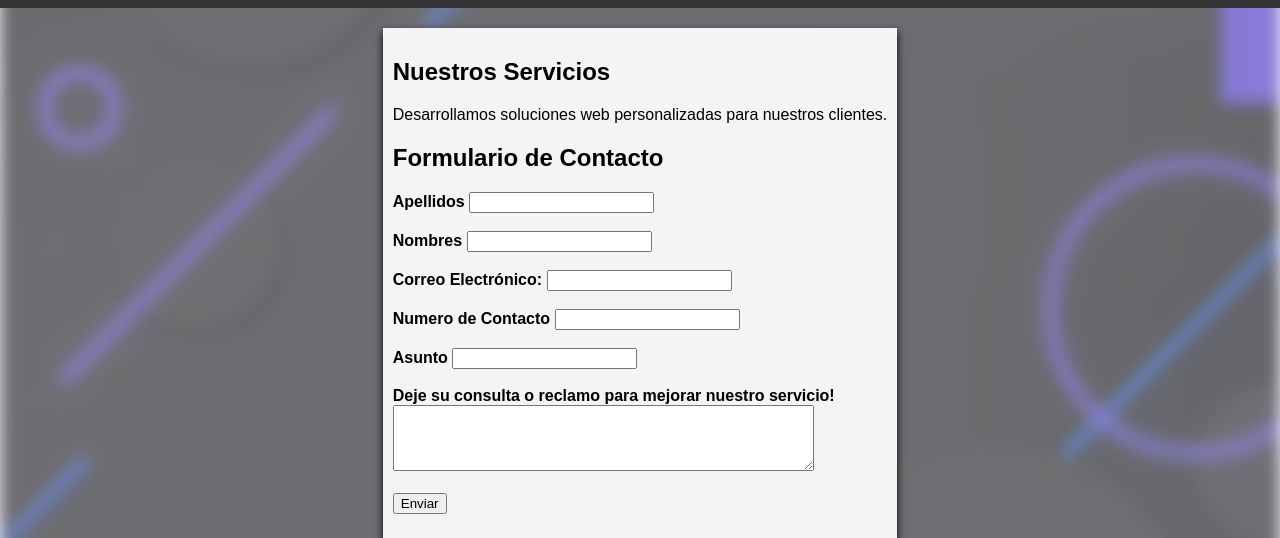
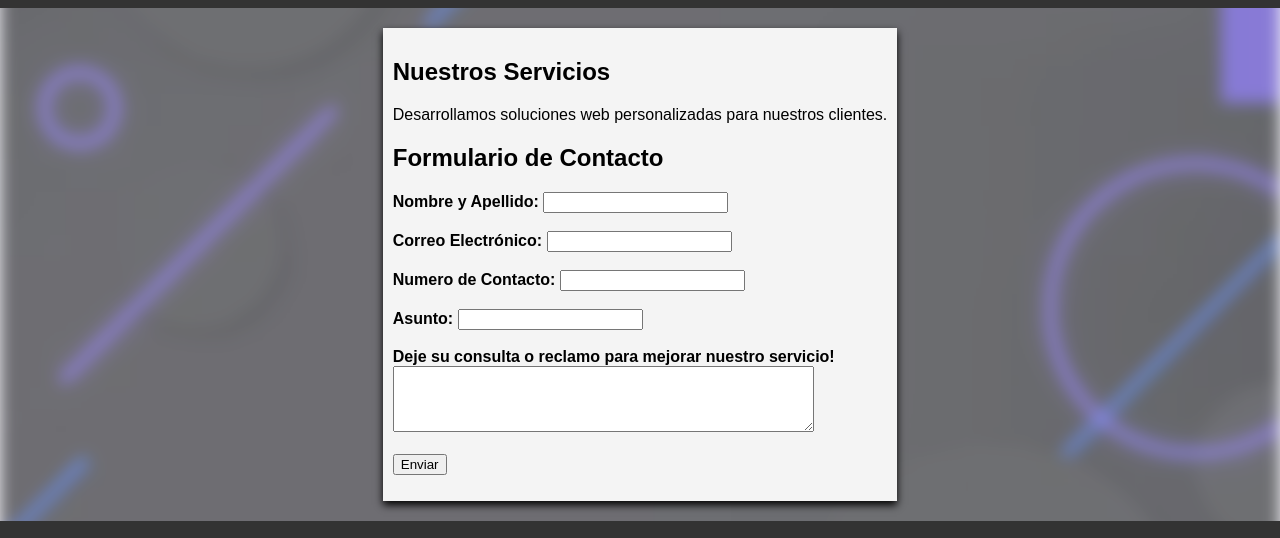
Before and after one commit to joaquin-gomez09/Programador-web-final-2024, a website: page contact.html in a window 1280 px wide. Shown: the part 110-648 px from the top of the page. Drawn offline with Linux system fonts and the light colour scheme.

Commit message:
Ajustes en formulario

```diff
--- a/contact.html
+++ b/contact.html
@@ -44,23 +44,22 @@
           <p>Desarrollamos soluciones web personalizadas para nuestros clientes.</p>
           <h2>Formulario de Contacto</h2>
           <form id="contactForm">
-            <label for="name"><b>Apellidos</b></label>
-            <input type="text" id="text" name="text" /><br /><br />
 
-            <label for="name"><b>Nombres</b></label>
+            <label for="name"><b>Nombre y Apellido:</b></label>
             <input type="text" id="name" name="name" /><br /><br />
 
             <label for="email"><b>Correo Electrónico:</b></label>
             <input type="text" id="email" name="email" /><br /><br />
 
-            <label for="Contact"><b>Numero de Contacto</b></label>
+            <label for="Contact"><b>Numero de Contacto:</b></label>
             <input type="text" id="numero" name="numero" /><br /><br />
 
-            <label for="Contact"><b>Asunto</b></label>
+            <label for="Contact"><b>Asunto:</b></label>
             <input type="text" id="asunto" name="asunto" /><br /><br />
 
-            <label for="message"><b>Deje su consulta o reclamo para mejorar nuestro servicio!</b></label><br />
-            <textarea id="text" name="message" rows="4" cols="50"></textarea><br /><br />
+            <label for="text"><b>Deje su consulta o reclamo para mejorar nuestro servicio!</b></label><br />
+            <textarea id="text" name="text" rows="4" cols="50"></textarea><br /><br />
+
 
             <button type="submit">Enviar</button>
           </form>
```
